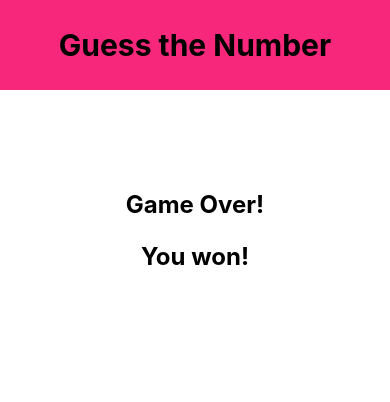
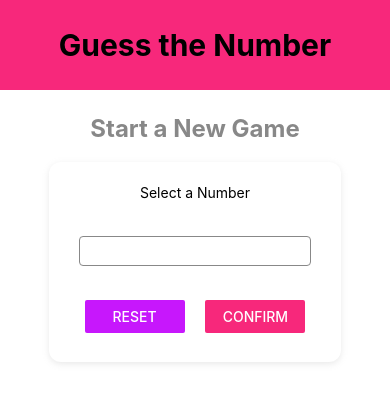
Before and after one commit to ghigbie/NumberGuessingGame, a React Native app: screen / in a window 390 px wide. Shown: the top 402 px of the page. Built offline with nearby package versions, Linux system fonts and the light colour scheme.

Commit message:
Refactor screen logic

```diff
--- a/App.js
+++ b/App.js
@@ -16,18 +16,32 @@ import GameOverScreen from './screens/GameOverScreen';
 
 const App: () => React$Node = () => {
   const [userNumber, setUserNumber] = useState();
+  const [guessRounds, setGuessRounds] = useState(0);
 
-  const startGameHandler = selectedNumber => setUserNumber(selectedNumber);
+  const startGameHandler = selectedNumber => {
+    setUserNumber(selectedNumber);
+    setGuessRounds(0);
+  };
+
+  const gameOverHandler = numOfRounds => setGuessRounds(numOfRounds);
+  let content = <StartGameScreen onStartGame={startGameHandler} />;
+
+  if (userNumber && guessRounds <= 0) {
+    content = <GameScreen userChoice={userNumber} />;
+  } else if (guessRounds > 0) {
+    content = (
+      <GameOverScreen
+        onStartGame={startGameHandler}
+        onGameOver={gameOverHandler}
+      />
+    );
+  }
 
   return (
     <SafeAreaView>
       <View style={styles.container}>
         <Header title="Guess the Number" />
-        {userNumber ? (
-          <GameScreen userChoice={userNumber} />
-        ) : (
-          <GameOverScreen onStartGame={startGameHandler} />
-        )}
+        {content}
       </View>
     </SafeAreaView>
   );
--- a/screens/GameScreen.js
+++ b/screens/GameScreen.js
@@ -25,6 +25,11 @@ const GameScreen = ({userChoice}) => {
   );
   const currentLow = useRef(absMin);
   const currentHigh = useRef(absMax);
+
+  useEffect(() => {
+    if (currentGuess === userChoice) {
+    }
+  });
 
   const nextGuessHandler = direction => {
     console.log(`nextGeussHandler called DIRECTION: ${direction}`);
```
